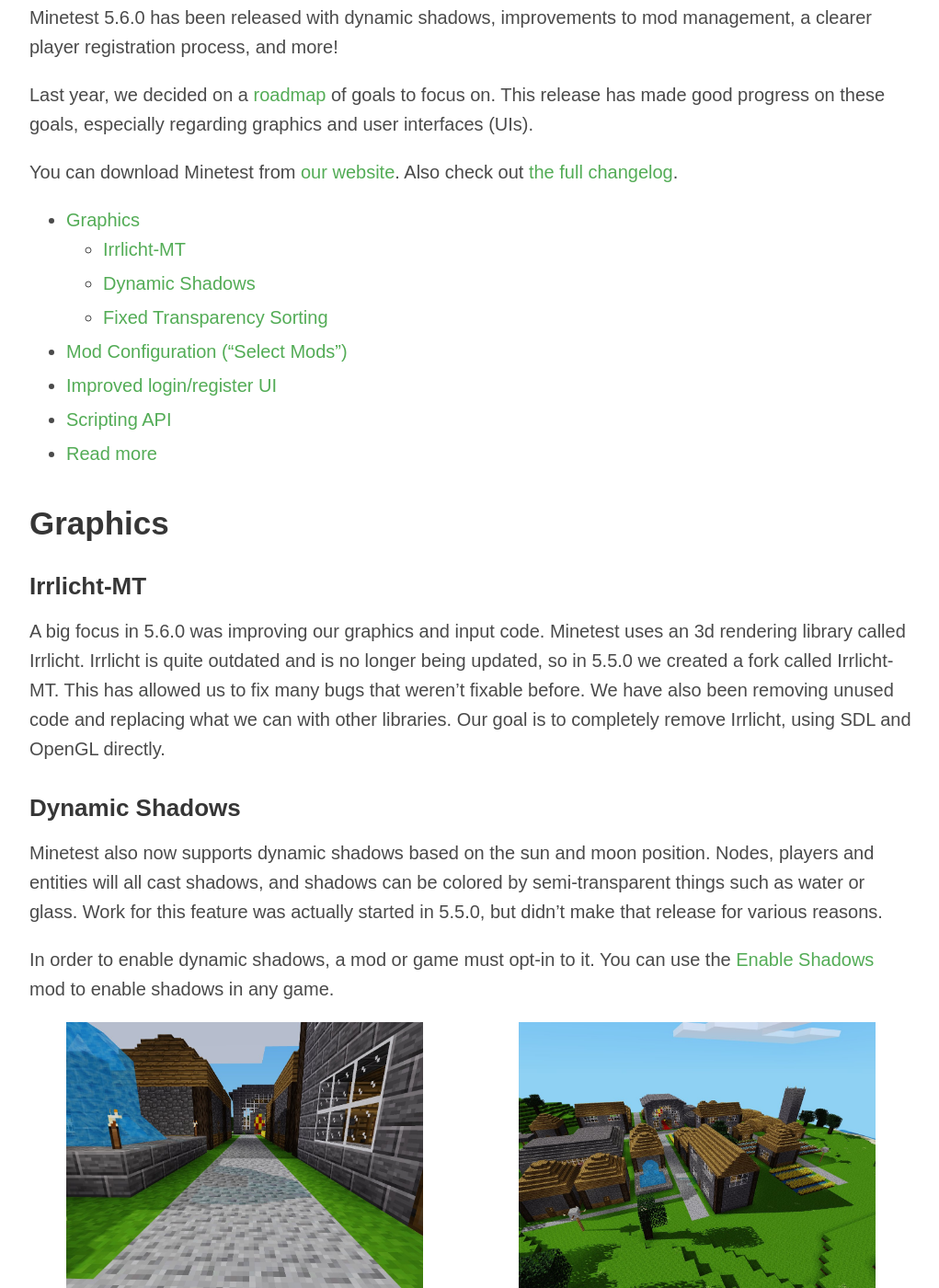
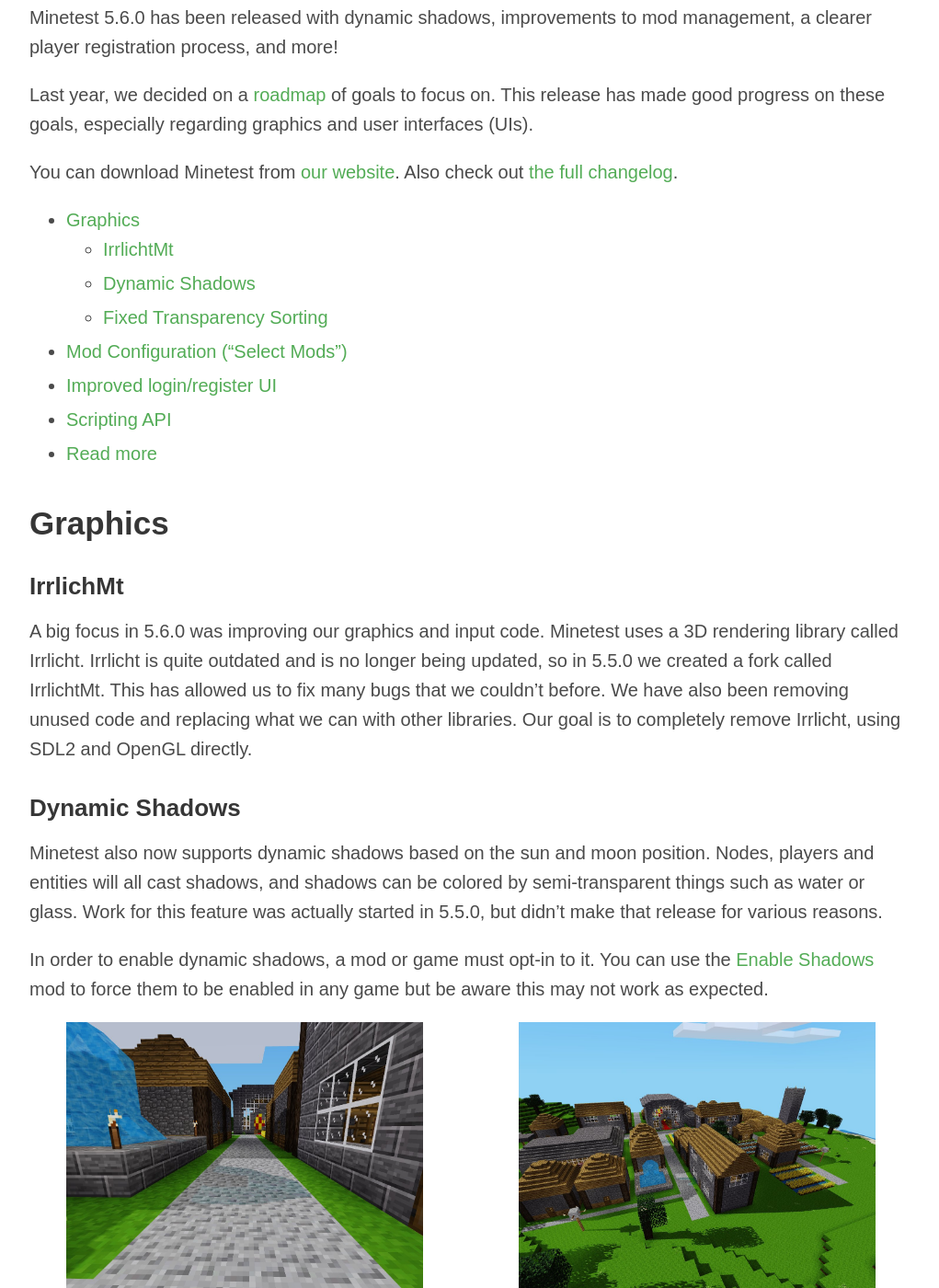
Before and after one commit to minetest/blog, a Jekyll site: the page built from _posts/2022-08-04-5.6.0-released.md, in a window 1280 px wide and 1400 px high, scrolled down 499 px. Shown: the whole window at 92% size, without its empty margins (128-1149 px from the left). Built offline with Jekyll 4.4.1, drawn with Linux system fonts in a browser that asks for light colours; some of the changed text lies outside the part shown.

Commit message:
Update 5.6.0 blogpost

```diff
--- a/_posts/2022-08-04-5.6.0-released.md
+++ b/_posts/2022-08-04-5.6.0-released.md
@@ -37,7 +37,7 @@
 <!-- more -->
 
 - [Graphics](#graphics)
-  - [Irrlicht-MT](#irrlicht-mt)
+  - [IrrlichtMt](#irrlichtmt)
   - [Dynamic Shadows](#dynamic-shadows)
   - [Fixed Transparency Sorting](#fixed-transparency-sorting)
 - [Mod Configuration ("Select Mods")](#mod-configuration-select-mods)
@@ -48,14 +48,14 @@
 
 ## Graphics
 
-### Irrlicht-MT
+### IrrlichMt
 
 A big focus in 5.6.0 was improving our graphics and input code. Minetest
-uses an 3d rendering library called Irrlicht. Irrlicht is quite outdated and is
-no longer being updated, so in 5.5.0 we created a fork called Irrlicht-MT. This
-has allowed us to fix many bugs that weren't fixable before. We have also been
+uses a 3D rendering library called Irrlicht. Irrlicht is quite outdated and is
+no longer being updated, so in 5.5.0 we created a fork called IrrlichtMt. This
+has allowed us to fix many bugs that we couldn't before. We have also been
 removing unused code and replacing what we can with other libraries. Our goal
-is to completely remove Irrlicht, using SDL and OpenGL directly.
+is to completely remove Irrlicht, using SDL2 and OpenGL directly.
 
 ### Dynamic Shadows
 
@@ -66,7 +66,7 @@
 
 In order to enable dynamic shadows, a mod or game must opt-in to it. You can use
 the [Enable Shadows](https://content.minetest.net/packages/ROllerozxa/enable_shadows/)
-mod to enable shadows in any game.
+mod to force them to be enabled in any game but be aware this may not work as expected.
 
 {% include figure_gallery.html items=page.dynamic_shadows %}
 
```
Also changed, not shown: other parts of _posts/2022-08-04-5.6.0-released.md (+1 -1 lines).
